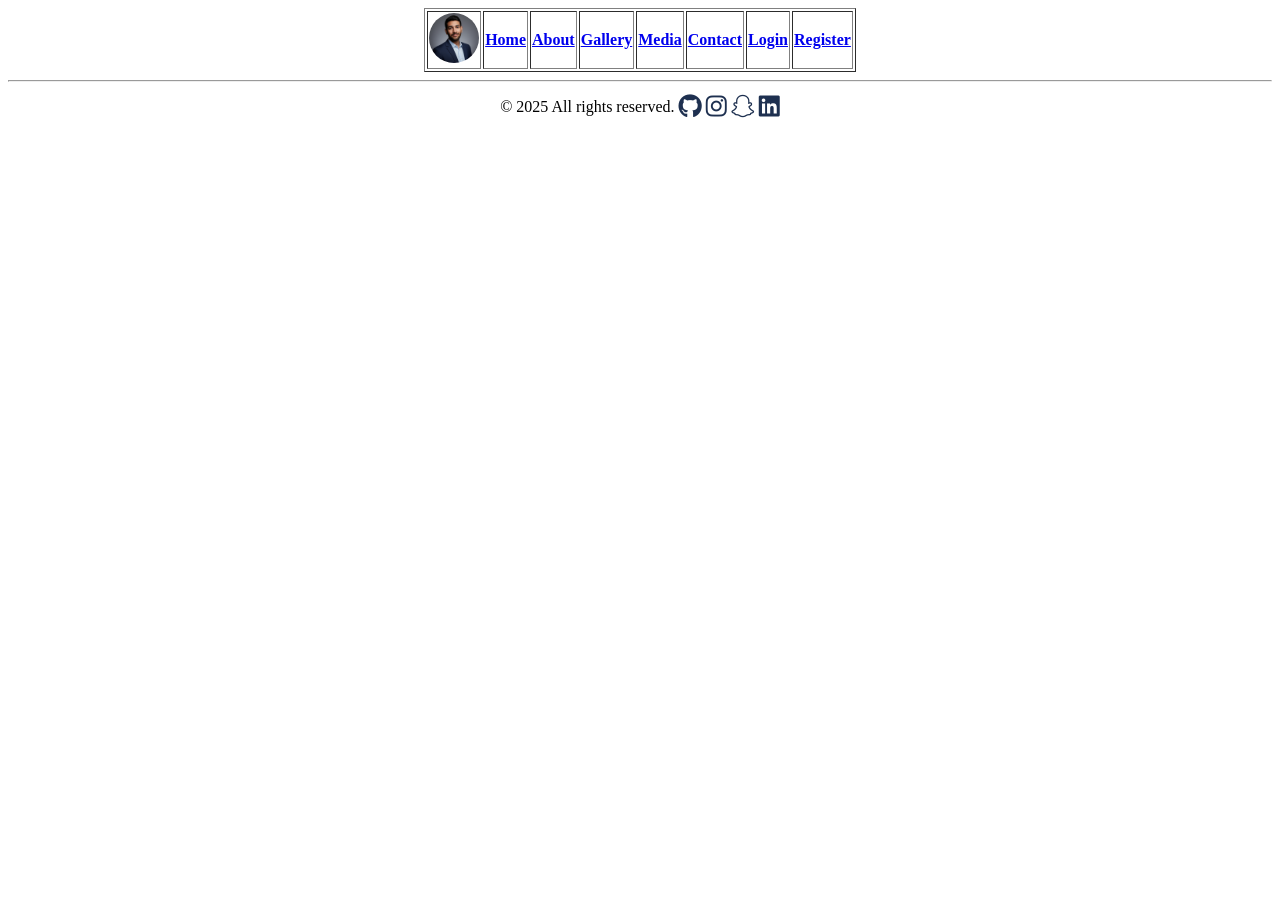
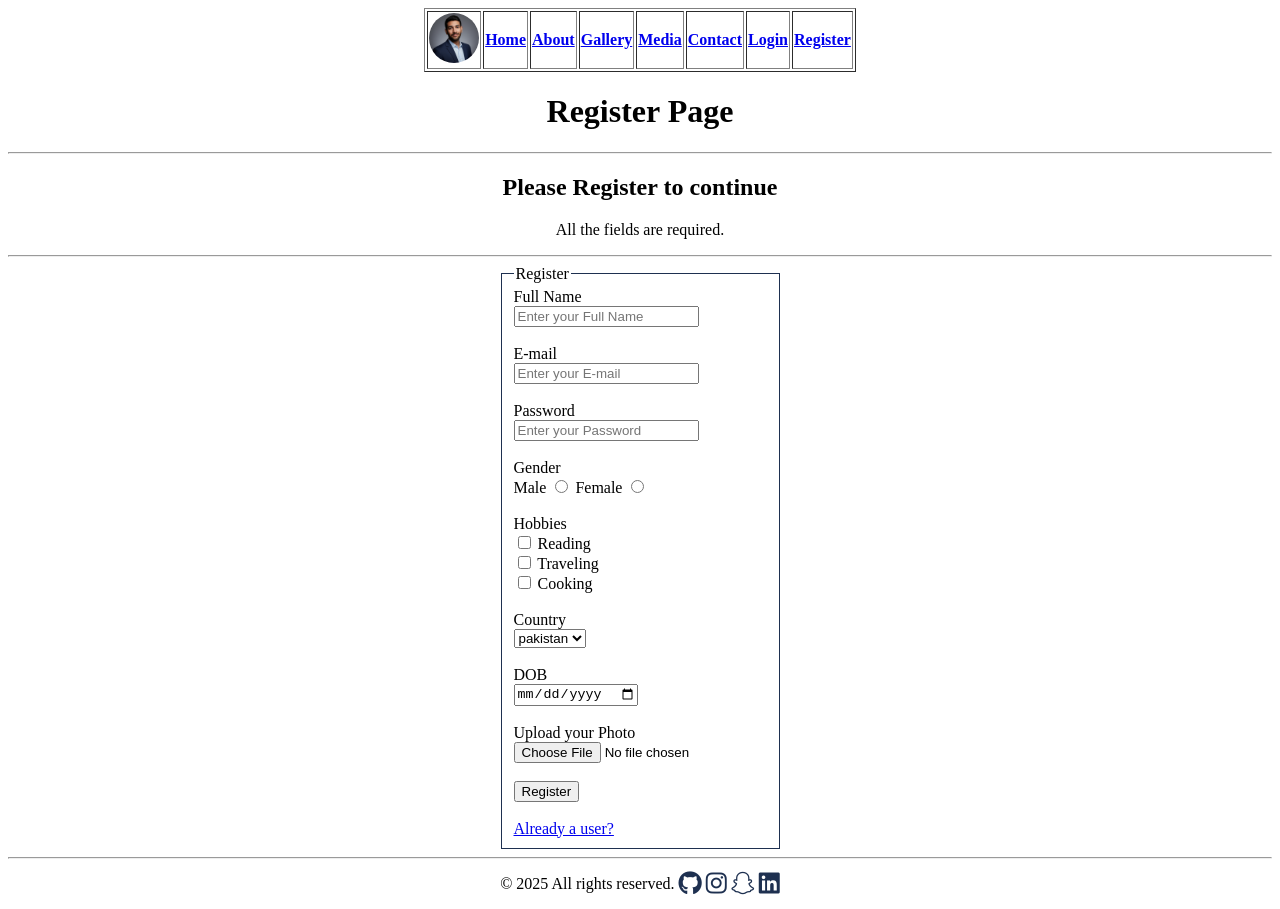
Before and after one commit to its-Ali-Hassan/Task-1, a plain HTML site: page register.html in a window 1280 px wide. Before the commit the page ends 800 px from the top, so only its background shows below. Drawn offline with Linux system fonts and the light colour scheme.

Commit message:
Add files via upload

```diff
--- a/register.html
+++ b/register.html
@@ -27,7 +27,75 @@
         </nav>
     </header>
 
-    <main></main>
+    <main>
+        <center>
+            <h1>Register Page</h1>
+            <hr>
+            <h2>Please Register to continue</h2>
+            <p>All the fields are required.</p>
+        </center>
+        <hr>
+        <form>
+            <fieldset style="margin: 0 auto; width: fit-content; border: 1px solid #1E3050;">
+                <legend>Register</legend>
+                <label for="fullName">Full Name</label>
+                <br>
+                <input type="text" name="fullName" id="fullName" required placeholder="Enter your Full Name"><br>
+                <br>
+                <label for="email">E-mail</label>
+                <br>
+                <input type="email" name="email" id="email" required placeholder="Enter your E-mail"><br>
+                <br>
+                <label for="password">Password</label>
+                <br>
+                <input type="password" name="password" id="password" required placeholder="Enter your Password"><br>
+                <br>
+                <label for="gender">Gender</label>
+                <br>
+                <label for="male">Male</label>
+                <input type="radio" name="gender" id="male" placeholder="Male" value="Male" required>
+                <label for="female">Female</label>
+                <input type="radio" name="gender" id="female" placeholder="Female" value="Female" required>
+                <br>
+                <br>
+                <label for="">Hobbies</label>
+                <br>
+                <input type="checkbox" name="hobby1" id="hobby1" value="Reading">
+                <label for="hobby1">Reading</label>
+                <br>
+                <input type="checkbox" name="hobby2" id="hobby2" value="Traveling">
+                <label for="hobby2">Traveling</label>
+                <br>
+                <input type="checkbox" name="hobby3" id="hobby3" value="Cooking">
+                <label for="hobby3">Cooking</label>
+                <br>
+                <br>
+                <label for="">Country</label>
+                <br>
+                <select name="Country" id="Country" required>
+                    <option value="pakistan">pakistan</option>
+                    <option value="india">india</option>
+                    <option value="usa">usa</option>
+                </select>
+                <br>
+                <br>
+                <label for="">DOB</label>
+                <br>
+                <input type="date" name="dob" id="dob" required><br>
+                <br>
+                <label for="">Upload your Photo</label>
+                <br>
+                <input type="file" name="file" id="file" required>
+                <br>
+                <br>
+                <input type="submit" value="Register">
+                <br>
+                <br>
+                <a href="./login.html">Already a user?</a>
+            </fieldset>
+        </form>
+
+    </main>
     <hr>
 
     <footer>
```
Also changed, not shown: login.html (+12 -5 lines).
